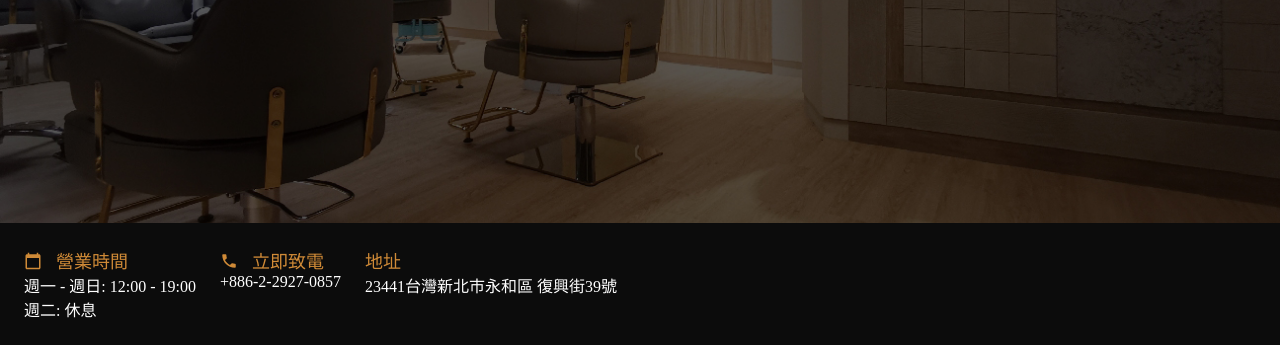
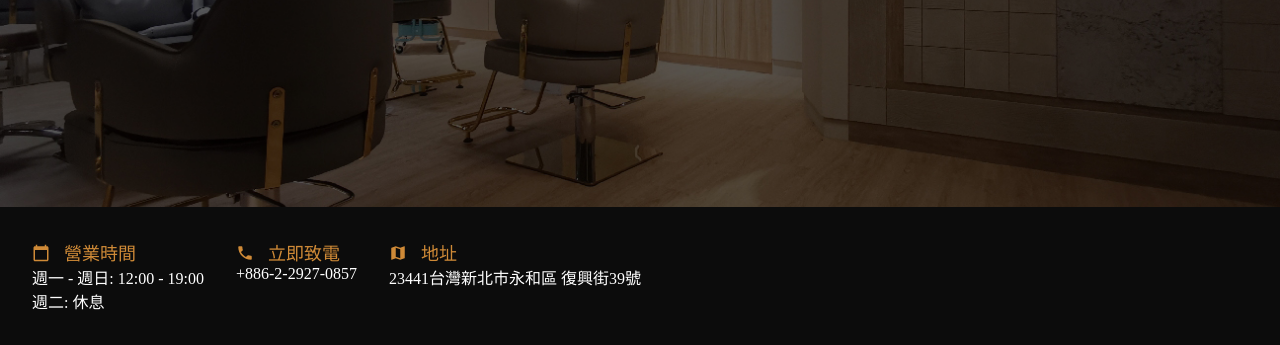
Before and after one commit to pavol-podstreleny/solar-hair, a website built with webpack: page dist/index.html in a window 1280 px wide. Shown: the part 455-800 px from the top of the page. Built offline with nearby package versions, Linux system fonts and the light colour scheme; a web font is replaced by a local one.

Commit message:
Add map icon for address

```diff
--- a/src/css/_header.scss
+++ b/src/css/_header.scss
@@ -178,7 +178,7 @@
   display: flex;
   flex-direction: row;
   flex-wrap: wrap;
-  padding: 1.2rem;
+  padding: 1.6rem;
 
   @media screen and (min-width: 1280px) {
     width: 1280px;
@@ -186,12 +186,13 @@
   }
 
   div {
-    margin: 1.2rem;
+    margin: 1.6rem;
   }
 }
 
 #opening-hours,
-#phone-number {
+#phone-number,
+#address {
   padding-left: 32px;
 
   &::before {
@@ -210,6 +211,11 @@
   background-position: 0px 5px;
 }
 
+#address {
+  background: url("../img/icons/map.svg") no-repeat;
+  background-position: 0px 5px;
+}
+
 #facebook {
   background: url("../img/social/facebook.png") no-repeat center;
 
```
Also changed, not shown: src/css/style.css, src/img/icons/map.svg (added), 1 other file.
